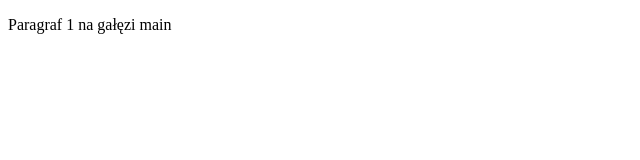
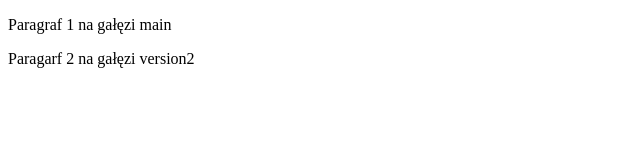
Before and after one commit to JacekJerzyWozniak/gitjestgit, a plain HTML site: page index.html in a window 1280 px wide. Shown: the whole page, without its empty margins (0-640 px from the left). Drawn offline with Linux system fonts and the light colour scheme.

Commit message:
drugi paragarf na gałęzi version2

```diff
--- a/index.html
+++ b/index.html
@@ -9,6 +9,7 @@
 
 <body>
     <p>Paragraf 1 na gałęzi main</p>
+    <p>Paragarf 2 na gałęzi version2</p>
 </body>
 
 </html>
```
